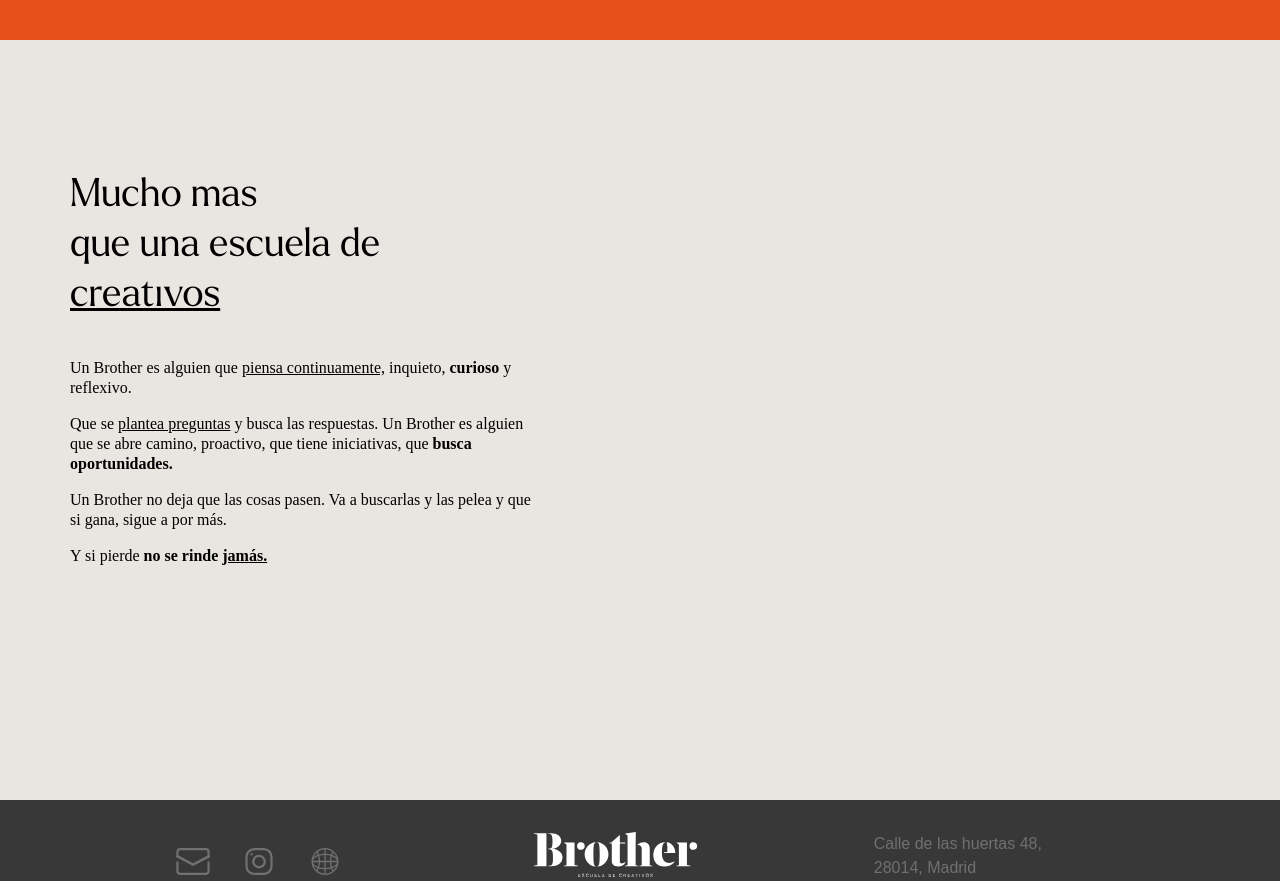
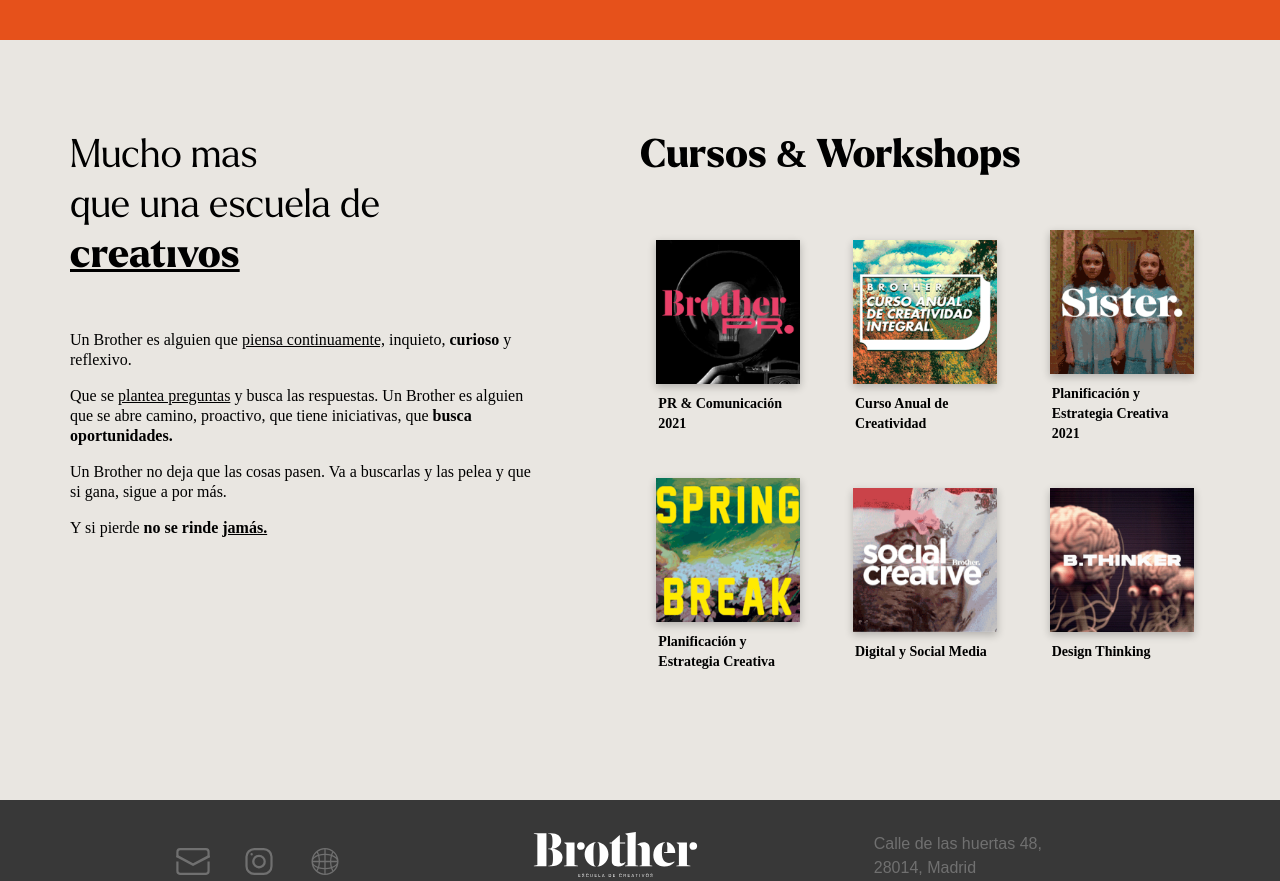
Before and after one commit to juanpedroarmella/codingco-challenge, a Next.js app: page / in a window 1280 px wide. Shown: the part 760-1641 px from the top of the page. Built offline with nearby package versions, Linux system fonts and the light colour scheme; a web font is replaced by a local one.

Commit message:
feat(first-section): courses and workshops

```diff
--- a/src/components/atoms/GoToTop.tsx
+++ b/src/components/atoms/GoToTop.tsx
@@ -18,7 +18,7 @@
     border: '3px solid #1D1D1B',
     borderRadius: '50%',
     cursor: 'pointer',
-    zIndex: 4,
+    zIndex: 16,
     opacity: show ? 1 : 0,
     visibility: show ? 'visible' : 'hidden',
     transition: 'opacity 0.5s ease, visibility 0.5s ease',
--- a/src/components/course-list/CourseList.tsx
+++ b/src/components/course-list/CourseList.tsx
@@ -20,9 +20,9 @@
     margin: 'auto',
     justifyContent: 'space-between',
     gap: '8.33%',
-    [theme.breakpoints.down('md')]: {
+    [theme.breakpoints.down(1000)]: {
       flexDirection: 'column',
-      gap: 'auto'
+      gap: '50px'
     },
     [theme.breakpoints.down(576)]: {
       paddingLeft: 30,
@@ -39,6 +39,9 @@
     },
     [theme.breakpoints.up(1200)]: {
       maxWidth: 1140
+    },
+    [theme.breakpoints.up('xl')]: {
+      maxWidth: theme.breakpoints.values.lg
     }
   }
 })
--- a/src/components/course-list/components/CoursesAndWorkshops.tsx
+++ b/src/components/course-list/components/CoursesAndWorkshops.tsx
@@ -1,5 +1,6 @@
 import Box from '@mui/material/Box'
 import { styled } from '@mui/material/styles'
+import Product from './Product'
 
 const MainContainer = styled(Box)(({ theme }) => {
   return {
@@ -7,6 +8,79 @@
   }
 })
 
+const Title = styled('h3')(({ theme }) => {
+  return {
+    fontFamily: 'Larken',
+    fontSize: 39,
+    color: '#000000',
+    marginTop: 0,
+    marginBottom: '50px',
+    fontWeight: 'bold',
+    fontStyle: 'normal'
+  }
+})
+
+const CarouselContainer = styled(Box)(({ theme }) => {
+  return {
+    display: 'grid',
+    gridTemplateColumns: 'repeat(3, 1fr)',
+    justifyItems: 'center',
+    alignItems: 'center',
+    gap: '20px',
+    [theme.breakpoints.down('md')]: {
+      gap: '5px'
+    },
+    [theme.breakpoints.down('xs')]: {
+      gridTemplateColumns: 'repeat(2, 1fr)'
+    }
+  }
+})
+
 export default function CoursesAndWorkshops (): JSX.Element {
-  return <MainContainer component='section' />
+  return (
+    <MainContainer component='section'>
+      <Title>Cursos & Workshops</Title>
+      <CarouselContainer>
+        <Product
+          type='course'
+          title='PR & Comunicación 2021'
+          img='/thumb-01.jpg'
+          places='few'
+          alt='Imagen del curso "PR & Comunicación 2021"'
+        />
+        <Product
+          type='course'
+          title='Curso Anual de Creatividad'
+          img='/thumb-02.jpg'
+          places='avaliable'
+          alt='Imagen del curso "Curso Anual de Creatividad"'
+        />
+        <Product
+          type='course'
+          title='Planificación y Estrategia Creativa 2021'
+          img='/thumb-03.jpg'
+          places='none'
+          alt='Imagen del curso "Planificación y Estrategia Creativa 2021"'
+        />
+        <Product
+          type='workshop'
+          title='Planificación y Estrategia Creativa '
+          img='/thumb-04.jpg'
+          alt='Imagen del curso "Planificación y Estrategia Creativa"'
+        />
+        <Product
+          type='workshop'
+          title='Digital y Social Media'
+          img='/thumb-05.jpg'
+          alt='Imagen del curso "Digital y Social Media"'
+        />
+        <Product
+          type='workshop'
+          title='Design Thinking'
+          img='/thumb-06.jpg'
+          alt='Imagen del curso "Design Thinking"'
+        />
+      </CarouselContainer>
+    </MainContainer>
+  )
 }
--- a/src/components/course-list/components/Description.tsx
+++ b/src/components/course-list/components/Description.tsx
@@ -1,7 +1,7 @@
 import Box from '@mui/material/Box'
 import { styled } from '@mui/material/styles'
 
-const MainContainer = styled(Box)(({ theme }) => {
+const MainContainer = styled(Box)(() => {
   return {
     minWidth: '33.3%',
     textAlign: 'left',
@@ -17,13 +17,14 @@
     fontFamily: 'Larken',
     fontSize: 39,
     color: '#000000',
-    lineHeight: '50px',
+    marginTop: 0,
+    marginBottom: '50px',
     fontWeight: '100',
     fontStyle: 'normal'
   }
 })
 
-const Text = styled('p')(({ theme }) => {
+const Text = styled('p')(() => {
   return {
     fontFamily: 'Work Sans',
     fontSize: 16,
@@ -34,11 +35,14 @@
   }
 })
 
-export default function Description(): JSX.Element {
+export default function Description (): JSX.Element {
   return (
     <MainContainer component='section'>
       <Title>
-        Mucho mas <br /> que una escuela de <br /> <em>creativos</em>
+        Mucho mas <br /> que una escuela de <br />{' '}
+        <b>
+          <em>creativos</em>
+        </b>
       </Title>
       <Text>
         Un Brother es alguien que <em>piensa continuamente,</em> inquieto,
--- /dev/null
+++ b/src/components/course-list/components/PlacesInfo.tsx
@@ -0,0 +1,117 @@
+import Box from '@mui/material/Box'
+import { styled } from '@mui/material/styles'
+import Typography from '@mui/material/Typography'
+import { useMemo } from 'react'
+
+const Container = styled(Box)<PlacesInfoProps>(({ places, opacity }) => {
+  const colors = useMemo(() => {
+    if (places === 'few') {
+      return {
+        background: 'rgba(225,223,60,0.9)',
+        color: 'black'
+      }
+    }
+    if (places === 'none') {
+      return {
+        background: 'rgba(255,31,87,0.9)',
+        color: 'black'
+      }
+    }
+    if (places === 'avaliable') {
+      return {
+        background: 'rgba(0,0,0,0.9)',
+        color: '#E1DF3C'
+      }
+    }
+  }, [places])
+
+  return {
+    display: 'flex',
+    flexDirection: 'column',
+    justifyContent: 'center',
+    alignItems: 'center',
+    gap: '10px',
+    position: 'absolute',
+    top: 0,
+    left: 0,
+    textAlign: 'center',
+    width: 144,
+    height: 144,
+    opacity,
+    background: colors?.background,
+    color: colors?.color,
+    transition: 'opacity 0.3s ease',
+    '& svg path': {
+      fill: colors?.color
+    }
+  }
+})
+
+const Text = styled(Typography)(() => {
+  return {
+    fontSize: '15px'
+  }
+})
+
+interface PlacesInfoProps {
+  places: 'none' | 'few' | 'avaliable'
+  opacity: 0 | 1
+}
+
+export default function PlacesInfo ({
+  places,
+  opacity
+}: PlacesInfoProps): JSX.Element {
+  const placesTextInfo = useMemo(() => {
+    if (places === 'none') { return ['Sold out!', ' Reserva para la proxima edición'] }
+    if (places === 'few') { return ['Quedan pocas plazas.', ' ¡No te quedes fuera!'] }
+    if (places === 'avaliable') { return ['Hay plazas disponibles.', ' ¡Apúntate!'] }
+
+    return []
+  }, [places])
+  return (
+    <Container places={places} opacity={opacity}>
+      <Box>
+        <Text variant='h5' fontWeight='700'>
+          {placesTextInfo[0]}
+        </Text>
+        <Text variant='h5' fontWeight='400'>
+          {placesTextInfo[1]}
+        </Text>
+      </Box>
+
+      <svg
+        xmlns='http://www.w3.org/2000/svg'
+        width='28.589'
+        height='28.517'
+        viewBox='0 0 28.589 28.517'
+      >
+        <g transform='translate(0 0)'>
+          <g data-name='Grupo 11769'>
+            <path
+              d='M2182.668,1308.744a12.287,12.287,0,0,1,8.556,3.711,11.785,11.785,0,0,1,3.383,8.543,12.091,12.091,0,0,1-11.991,11.726,12.291,12.291,0,0,1-8.588-3.639,11.781,11.781,0,0,1-3.457-8.512,12.194,12.194,0,0,1,12.1-11.828m.014-2.268a14.259,14.259,0,1,0,14.2,14.573,14.394,14.394,0,0,0-14.2-14.573Z'
+              transform='translate(-2168.296 -1306.476)'
+              fill='#e1df3c'
+            />
+          </g>
+          <g transform='translate(9.27 5.668)'>
+            <g>
+              <g>
+                <path
+                  d='M2184.542,1324.533l5.946-8.042.045.024-1.022,7.066h2.507l-5.955,8.055-.045-.024,1.024-7.078Z'
+                  transform='translate(-2183.256 -1315.668)'
+                  fill='#e1df3c'
+                />
+                <path
+                  d='M2185.552,1332.035l-.887-.5.018-.463.917-6.337h-3.037l7.034-9.514.909.453-.021.486-.916,6.325h3.043Zm-.416-8.6h1.964l-.777,5.369,3.716-5.026h-1.971l.775-5.357Z'
+                  transform='translate(-2182.563 -1315.221)'
+                  fill='#e1df3c'
+                />
+              </g>
+            </g>
+          </g>
+        </g>
+      </svg>
+    </Container>
+  )
+}
--- /dev/null
+++ b/src/components/course-list/components/Product.tsx
@@ -0,0 +1,84 @@
+import { styled, useTheme } from '@mui/material/styles'
+import useMediaQuery from '@mui/material/useMediaQuery'
+import Image from 'next/image'
+import { useState } from 'react'
+import PlacesInfo from './PlacesInfo'
+
+const MainContainer = styled('a')(({ theme }) => {
+  return {
+    display: 'flex',
+    flexDirection: 'column',
+    gap: '10px',
+    width: 144,
+    position: 'relative',
+    '& img': {
+      boxShadow: 'rgba(0, 0, 0, 0.24) 0px 3px 8px'
+    },
+    [theme.breakpoints.down('sm')]: {
+      width: 144,
+      gap: '20px'
+    }
+  }
+})
+
+const Title = styled('h3')(({ theme }) => {
+  return {
+    fontFamily: 'Work Sans',
+    fontSize: 14,
+    color: '#000000',
+    marginTop: 0,
+    lineHeight: '20px',
+    fontWeight: 'bold',
+    fontStyle: 'normal',
+    paddingLeft: '2px',
+    '&:hover': {
+      color: '#FD1E57'
+    },
+    [theme.breakpoints.down('sm')]: {
+      fontSize: 20,
+      textAlign: 'center'
+    }
+  }
+})
+
+interface ProductProps {
+  title: string
+  img: string
+  places?: 'none' | 'few' | 'avaliable'
+  alt: string
+  type: 'workshop' | 'course'
+}
+
+export default function Product({
+  title,
+  img,
+  places,
+  alt,
+  type
+}: ProductProps): JSX.Element {
+  const theme = useTheme()
+  const isSm = useMediaQuery(theme.breakpoints.down('sm'))
+  const [opacity, setOpacity] = useState<0 | 1>(0)
+  const handleHover = (): void => {
+    setOpacity(1)
+  }
+  const handleLeave = (): void => {
+    setOpacity(0)
+  }
+  return (
+    <MainContainer
+      href='#'
+      onMouseOver={handleHover}
+      onMouseLeave={handleLeave}>
+      {isSm ? (
+        <Image src={img} width={144} height={144} alt={alt} />
+      ) : (
+        <Image src={img} width={144} height={144} alt={alt} />
+      )}
+      <Title>{title}</Title>
+      {type === 'course' ? (
+        <PlacesInfo places={places ?? 'avaliable'} opacity={opacity} />
+      ) : null}
+    </MainContainer>
+  )
+}
```
